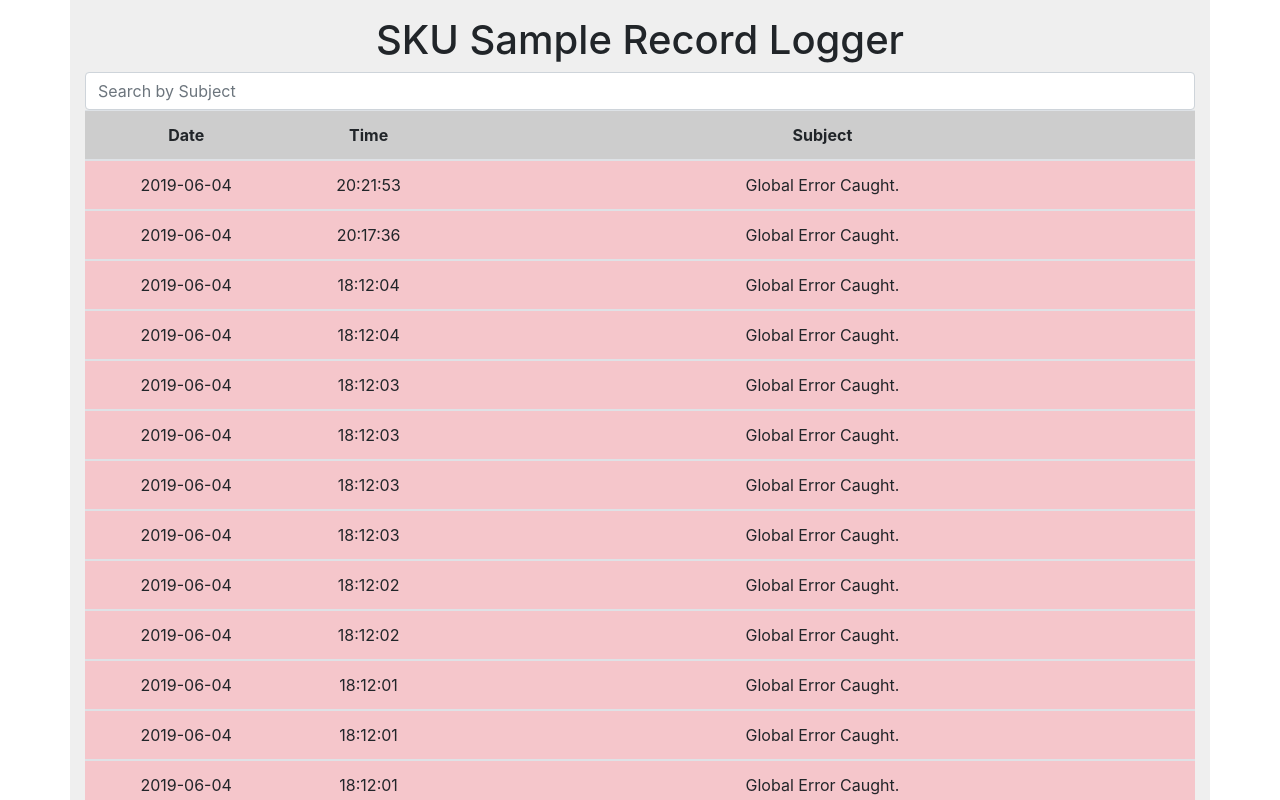
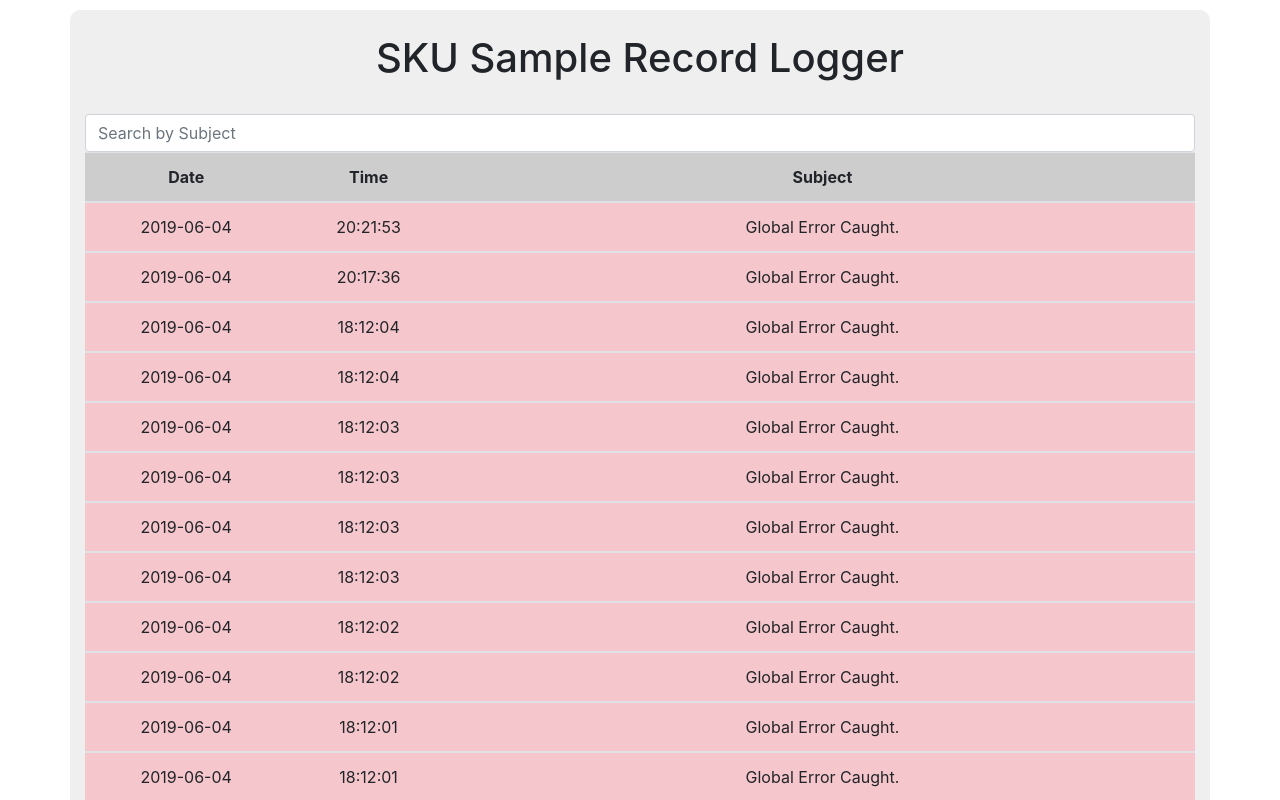
Before and after one commit to jrizza88/sampleSKUNinjaSystem, a React (Create React App) app in the folder sample-record-logger/: page / in a window 1280 px wide. Shown: the top 800 px of the page. Built offline with nearby package versions, Linux system fonts and the light colour scheme; no server answers.

Commit message:
changed modal style from static to fixed on screen

```diff
--- a/sample-record-logger/src/App.css
+++ b/sample-record-logger/src/App.css
@@ -1,14 +1,23 @@
-.App {
+.app {
   background: #efefef;
   text-align: center;
+  border-radius: 10px;
+  margin: 10px 0;
+  padding-bottom: 20px;
 }
 
-.siteHeader {
-  padding-top: 1rem;
+.site-header {
+  padding: 1.5rem 0;
 }
 
 
-.modal{
-  /* position: fixed; */
-  background: purple;
+.modal-header{
+  text-align: center;
+  font-size: 1.2rem;
+  background: rgba(0,0,0,.075);
 }
+
+.welp:hover {
+  background: green;
+    font-weight: bold;
+}
--- a/sample-record-logger/src/App.js
+++ b/sample-record-logger/src/App.js
@@ -3,7 +3,7 @@ import skuData from './SKUNinja-sample-logs.json';
 import './App.css';
 import Container from 'react-bootstrap/Container';
 import Table from 'react-bootstrap/Table';
-import { Form, FormControl, ModalDialog, ModalBody } from 'react-bootstrap';
+import { Form, FormControl, Modal, ModalBody } from 'react-bootstrap';
 import ModalHeader from 'react-bootstrap/esm/ModalHeader';
 
 
@@ -16,6 +16,7 @@ class App extends React.Component {
       showModal: false,
       item: '',
       searchedItem: '',
+      hover: false
     }
   }
 
@@ -85,7 +86,7 @@ class App extends React.Component {
         }
         return (
       <tbody key={i}>
-        <tr id={i} className={`${colorType}`} onClick={(event) => this.openModal(event)}>
+        <tr id={i} className={`${colorType}`} onClick={(event) => this.openModal(event)} style={{}}>
           <td>{date}</td>
           <td>{time}</td>
           <td>{subject}</td>
@@ -103,6 +104,15 @@ class App extends React.Component {
   }
   }
 
+hoverRow = (hoverR) => {
+  this.setState({hover: !this.state.hover})
+  if (this.state.hover) {
+    hoverR = {fontWeight: 'bold'}
+  } else {
+    hoverR = {fontWeight: 'inherit'}
+  }
+}
+
 handleChange = event => {
   this.setState({searchedItem: event.target.value});
 }
@@ -113,39 +123,47 @@ handleChange = event => {
         showModal: true,
         item: event.currentTarget.getAttribute('id'),
       })
+      console.log('modal open')
   }
 
   closeModal = () => {
       this.setState({
         showModal: false
       })
+      console.log('modal closed')
   }
 
  findEntryModal = () => {
   const datalogs = this.state.dataLogs
   const item = this.state.item
+
   return (
-      <ModalDialog centered>
-        <ModalHeader closeButton onClick={this.closeModal} >
+      <Modal  show={this.openModal}
+      id={`${item}`}
+      backdrop="static"
+      keyboard={false} centered
+      className="modal"
+      >
+        <ModalHeader className="modal-header"  closeButton onClick={this.closeModal}>
         {datalogs[item].subject}
         </ModalHeader>
         <ModalBody>
       {datalogs[item].body !== null ? datalogs[item].body : 'No body present'}
         </ModalBody>
-    </ModalDialog>
+    </Modal>
   )
  }
 
   render() {
     return (
-      <Container className="App">
-        <h1 className="siteHeader">SKU Sample Record Logger</h1>
+      <Container className="app">
+        <h1 className="site-header">SKU Sample Record Logger</h1>
         <Form fluid="md">
           <FormControl type="text" placeholder="Search by Subject" className="mr-sm-2" onChange={this.handleChange} value={this.state.searchedItem}/>
         </Form>
         {this.state.showModal ? this.findEntryModal() : null}
         <Table className="Table">
-          <thead>
+          <thead >
             <tr className="table-active">
               <th sm={4}>Date</th>
               <th sm={4}>Time</th>
```
